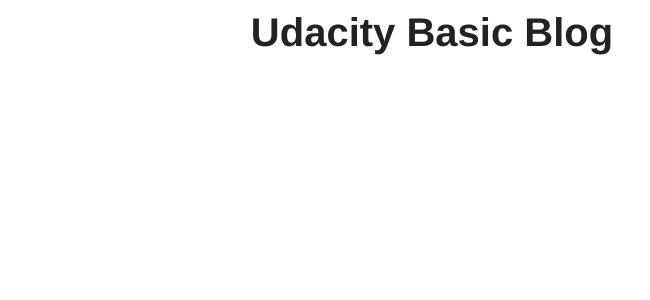
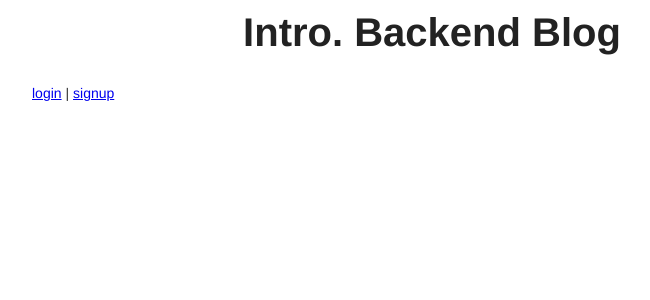
Before and after one commit to JessDF/udacityBasicBlog, a Python web app: template basicblog/templates/front.html in a window 1280 px wide. Shown: the top 300 px of the page, without its empty margins (208-858 px from the left). Run offline with Jinja, Linux system fonts and the light colour scheme; the template is opened without the code that fills it: most values are stand-ins (such as "Sample title", 1, 10 or a date in 2020).

Commit message:
Update base.html

```diff
--- a/basicblog/templates/base.html
+++ b/basicblog/templates/base.html
@@ -3,13 +3,23 @@
 <head>
   <link type="text/css" rel="stylesheet" href="/static/main.css" />
 
-  <title>Udacity Basic Blog</title>
+  <title>Udacity</title>
 </head>
 
 <body>
   <a href="/blog" class="main-title">
-    Udacity Basic Blog
+    Intro. Backend Blog
   </a>
+
+  <div class="login-area">
+    {% if user %}
+      {{user.name}} (<a class="login-link" href="/logout">logout</a>)
+    {% else %}
+      <a class="login-link" href="/login">login</a>
+      |
+      <a class="login-link" href="/signup">signup</a>
+    {% endif %}
+  </div>
 
   <div id="content">
   {% block content %}
```
